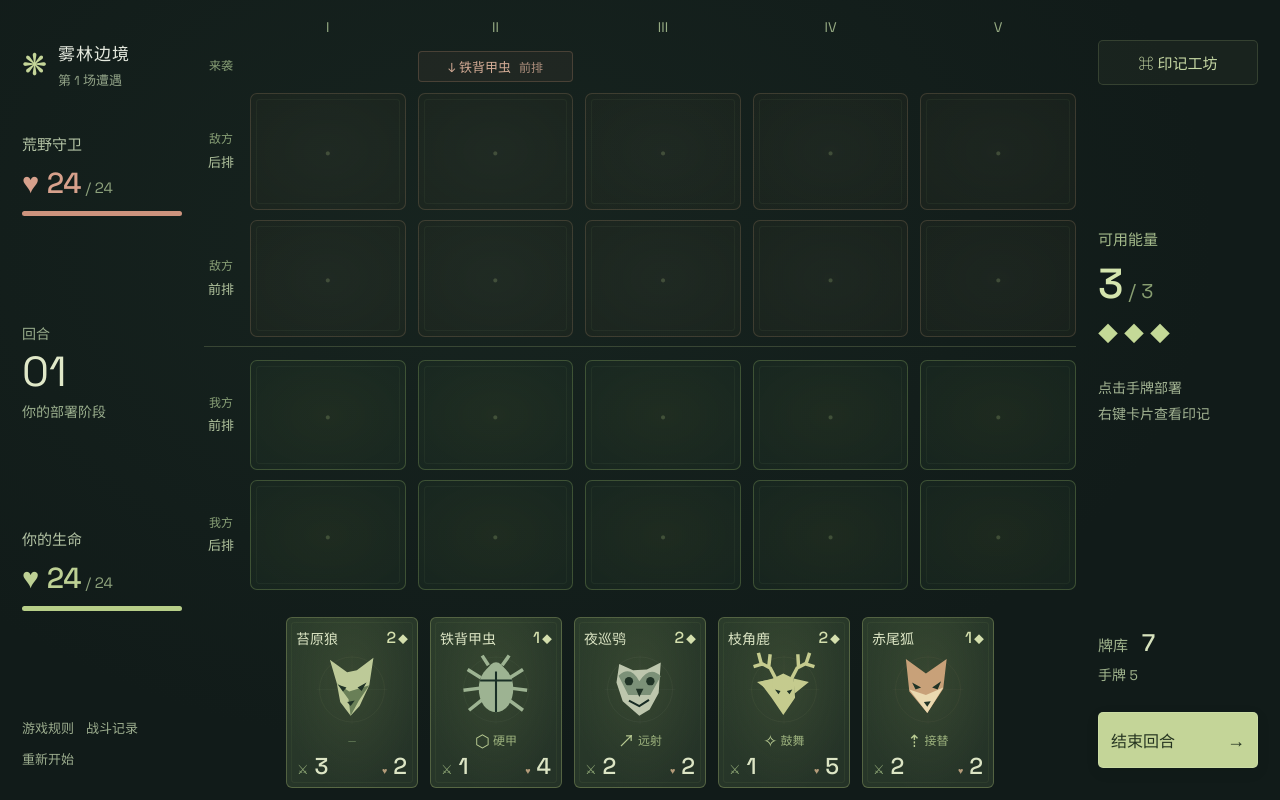
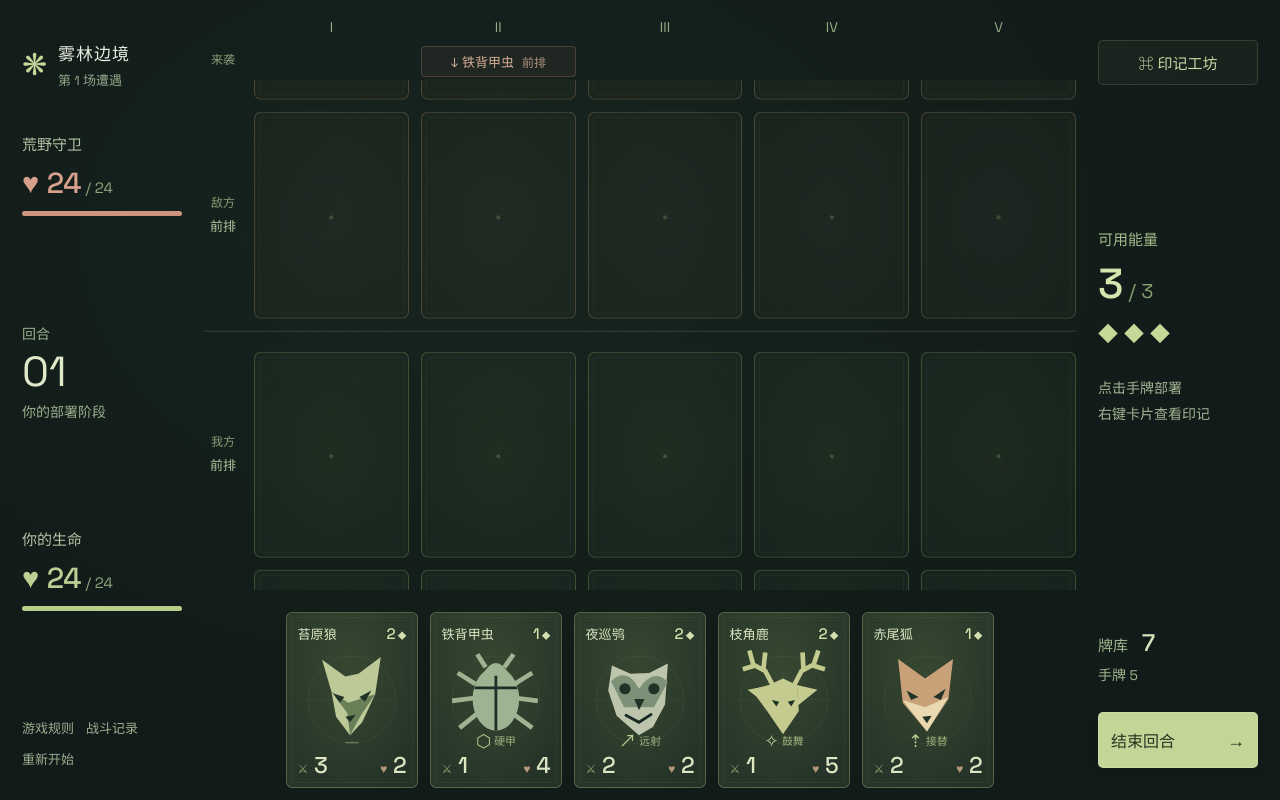
Before and after one commit to aniki-16x16/card-game, a React (Vite) app: page / in a window 1280 px wide. Built offline with nearby package versions, Linux system fonts and the light colour scheme.

Commit message:
feat: 优化镜头调度

```diff
--- a/src/App.tsx
+++ b/src/App.tsx
@@ -7,6 +7,7 @@ import { SIGILS, deploy, initialDeck, load, makeCard, resolveRound, sigils, star
 import type { Card, Sigil, Unit } from './game'
 import './App.css'
 import './BattleView.css'
+import './BattleCamera.css'
 
 function Modal({ children, onClose, label, dismissible = true }: { children: ReactNode; onClose: () => void; label: string; dismissible?: boolean }) {
   const ref = useRef<HTMLDialogElement>(null)
@@ -78,7 +79,7 @@ export default function App() {
 
     {detail && <Modal label="生物印记" onClose={() => setInspected(null)}><div className="sigil-detail-heading"><Creature species={detail.species}/><div><span className="eyebrow">生物印记</span><h2>{detail.name}</h2><p>攻击 {detail.attack} · 生命 {detailHp} · 能量 {detail.cost}</p></div></div><div className="sigil-detail-capacity">外来印记容量 <strong>{load(detail)} / {detail.capacity}</strong><span>天生印记不占容量</span></div><div className="sigil-detail-list">{sigils(detail).length ? sigils(detail).map(s => <div key={s}><span>{SIGILS[s].icon}</span><div><h3>{SIGILS[s].name}<small>{detail.added.includes(s) ? '继承 · 占用' : '天生 · 转移占用'} {SIGILS[s].weight} 容量</small></h3><p>{SIGILS[s].description}</p></div></div>) : <p>没有印记。可在战前的印记工坊中继承其他生物的能力。</p>}</div><button className="primary" onClick={() => setInspected(null)}>返回</button></Modal>}
     {showLog && <Modal label="战斗记录" onClose={() => setShowLog(false)}><h2>战斗记录</h2><ol className="battle-log-dialog">{battle.log.map((line, i) => <li key={i}>{line}</li>)}</ol></Modal>}
-    {rules && <Modal label="游戏规则" onClose={() => setRules(false)}><span className="eyebrow">FIELD MANUAL</span><h2>旅人的战斗手册</h2><div className="rule-block"><h3>01 · 部署与交锋</h3><p>点击手牌，再点击己方空位支付能量部署。结束回合后：敌方预告单位入场 → 我方攻击 → 敌方攻击 → 抽 1 张牌、恢复能量。双方均先前排后后排，每排从左到右结算。预告位置被占时尝试同列另一排；全列已满则放弃入场。</p></div><div className="rule-block"><h3>02 · 前排与后排</h3><p>普通生物只有在前排才能攻击。攻击先命中同列敌方前排，再命中后排；该列全空才扣除对方生命。接替会在交锋开始及每次攻击后检查空位。</p></div><div className="rule-block"><h3>03 · 赢得遭遇</h3><p>敌方生命归零获胜，选一张奖励卡后进入工坊。你的生命归零则失败，可以重试或改造。每场战斗生命重置，卡牌不会因战斗死亡永久丢失。牌库耗尽后，每次抽牌改为受到递增的疲劳伤害（1、2、3…）。</p></div><div className="rule-block"><h3>04 · 能量与印记</h3><p>初始能量上限 3，每两回合增加 1，上限为 6。印记只在战斗外改造，供体会被消耗，受体可以多次继承，只要不超过容量。当前原型使用固定牌序，方便比较不同改造。</p></div><div className="sigil-glossary">{Object.entries(SIGILS).map(([key, s]) => <div key={key}><b>{s.icon} {s.name}<small>{s.weight} 容量</small></b><p>{s.description}</p></div>)}</div><button className="primary" onClick={() => setRules(false)}>准备好了 →</button></Modal>}
+    {rules && <Modal label="游戏规则" onClose={() => setRules(false)}><span className="eyebrow">FIELD MANUAL</span><h2>旅人的战斗手册</h2><p className="modal-description">镜头默认居中。按 W / S 或滚动鼠标滚轮，快速向敌方 / 己方切换一档；无需长按。</p><div className="rule-block"><h3>01 · 部署与交锋</h3><p>点击手牌，再点击己方空位支付能量部署。结束回合后：敌方预告单位入场 → 我方攻击 → 敌方攻击 → 抽 1 张牌、恢复能量。双方均先前排后后排，每排从左到右结算。预告位置被占时尝试同列另一排；全列已满则放弃入场。</p></div><div className="rule-block"><h3>02 · 前排与后排</h3><p>普通生物只有在前排才能攻击。攻击先命中同列敌方前排，再命中后排；该列全空才扣除对方生命。接替会在交锋开始及每次攻击后检查空位。</p></div><div className="rule-block"><h3>03 · 赢得遭遇</h3><p>敌方生命归零获胜，选一张奖励卡后进入工坊。你的生命归零则失败，可以重试或改造。每场战斗生命重置，卡牌不会因战斗死亡永久丢失。牌库耗尽后，每次抽牌改为受到递增的疲劳伤害（1、2、3…）。</p></div><div className="rule-block"><h3>04 · 能量与印记</h3><p>初始能量上限 3，每两回合增加 1，上限为 6。印记只在战斗外改造，供体会被消耗，受体可以多次继承，只要不超过容量。当前原型使用固定牌序，方便比较不同改造。</p></div><div className="sigil-glossary">{Object.entries(SIGILS).map(([key, s]) => <div key={key}><b>{s.icon} {s.name}<small>{s.weight} 容量</small></b><p>{s.description}</p></div>)}</div><button className="primary" onClick={() => setRules(false)}>准备好了 →</button></Modal>}
     {reset && <Modal label="重新开始冒险" onClose={() => setReset(false)}><span className="eyebrow">A NEW JOURNEY</span><h2>重新出发？</h2><p className="modal-description">当前战斗、奖励卡和印记改造都会重置，恢复最初的 12 张牌。</p><div className="modal-actions"><button className="secondary" onClick={() => setReset(false)}>继续旅程</button><button className="primary" onClick={() => { const cards = initialDeck(); setDeck(cards); restart(cards, 1); clearForge(); setMode('battle'); setReset(false); setNotice('新的旅程开始了。') }}>重新开始</button></div></Modal>}
     {battle.status !== 'playing' && mode === 'battle' && <Modal dismissible={battle.status !== 'won'} label={battle.status === 'won' ? '遭遇胜利' : '遭遇失败'} onClose={() => setMode('forge')}><span className="eyebrow">{battle.status === 'won' ? 'THE WILDS REMEMBER' : 'REST, AND RETURN'}</span><h2>{battle.status === 'won' ? '林地为你让路。' : '在雾中暂歇。'}</h2><p className="modal-description">{battle.status === 'won' ? '选择一位新伙伴，然后前往印记工坊，为下一场遭遇做准备。' : '你的契约仍然保留。调整阵型，或到工坊重新组合印记，再试一次。'}</p>{battle.status === 'won' ? <div className="reward-cards">{[4, 7, 6].map((t, i) => { const card = makeCard((t + battle.encounter - 1) % 8, `reward-${battle.encounter}-${i}`); return <button key={card.id} onClick={() => { const next = [...deck, card]; setDeck(next); restart(next, battle.encounter + 1); clearForge(); setMode('forge'); setNotice(`${card.name} 加入了你的牌组。`) }}><CardFace onInspect={setInspected} card={card}/><span>选择伙伴 ＋</span></button> })}</div> : <div className="modal-actions"><button className="secondary" onClick={() => { restart(); setMode('forge') }}>前往工坊</button><button className="primary" onClick={() => restart()}>再次挑战 →</button></div>}</Modal>}
   </div>
--- /dev/null
+++ b/src/BattleCamera.css
@@ -0,0 +1,37 @@
+/* A single 3:4 card plane is shared by hand and field; only the camera scales it. */
+.camera-field { position: relative; display: flex; flex-direction: column; gap: 0; overflow: hidden; }
+.camera-head { flex: 0 0 auto; align-self: center; overflow: visible; }
+.camera-head .combat-columns { height: 24px; }
+.camera-head .combat-intents { height: 38px; }
+.camera-field .combat-columns, .camera-field .combat-intents, .camera-field .combat-rank {
+  grid-template-columns: 38px repeat(5, var(--lane-width)); gap: 12px;
+}
+.camera-head .combat-columns, .camera-head .combat-intents { grid-template-columns: var(--header-label) repeat(5, var(--lane-width)); gap: var(--header-gap); }
+.camera-viewport { flex: 1; min-height: 0; overflow: clip; touch-action: none; }
+.camera-space { position: relative; margin-inline: auto; transition: transform 220ms cubic-bezier(.22, .8, .24, 1); will-change: transform; }
+.camera-world { width: var(--world-width); position: absolute; top: 0; left: 0; transform-origin: top left; }
+.camera-world .combat-side { display: flex; flex-direction: column; gap: 12px; }
+.camera-world .combat-side.player { margin-top: 12px; padding-top: 20px; border-top: 1px solid #b6c78638; }
+.camera-world .combat-rank { flex: none; }
+.camera-world .combat-slot { aspect-ratio: 3 / 4; height: auto; width: var(--lane-width); padding: 0; border: none; box-shadow: inset 0 0 0 1px #8fae6550; }
+.camera-world .combat-side.enemy .combat-slot { box-shadow: inset 0 0 0 1px #a8896755; }
+.camera-world .combat-slot.deployable { outline: 1px dashed #b5d481aa; outline-offset: -1px; }
+.camera-world .combat-slot:focus-visible { outline: 2px solid #e0eab3; outline-offset: -3px; }
+.camera-world .combat-slot.filled { background: none; }
+.camera-world .combat-slot .card-face, .combat-hand .combat-hand-card .card-face { width: 100%; height: auto; aspect-ratio: 3 / 4; padding: 8%; container-type: inline-size; }
+.camera-world .card-face > .creature, .combat-hand .card-face > .creature { height: auto; position: absolute; width: 86%; left: 7%; top: 18%; margin: 0; }
+.camera-world .card-face .card-top, .combat-hand .card-face .card-top { font-size: 12cqw; gap: 3px; white-space: nowrap; }
+.camera-world .card-face .cost, .combat-hand .card-face .cost { font-size: 14cqw; }
+.camera-world .card-face .cost small, .combat-hand .card-face .cost small { font-size: 8cqw; }
+.camera-world .card-face .card-sigils, .combat-hand .card-face .card-sigils { position: absolute; left: 5%; right: 5%; bottom: 21%; min-height: 0; gap: 5%; }
+.camera-world .card-face .card-sigils > span, .combat-hand .card-face .card-sigils > span { font-size: 16cqw; }
+.camera-world .card-face .card-sigils small, .combat-hand .card-face .card-sigils small { font-size: 10cqw; }
+.camera-world .card-face .card-stats, .combat-hand .card-face .card-stats { bottom: 6%; left: 8%; right: 8%; font-size: 21cqw; }
+.camera-world .card-face .card-stats i, .combat-hand .card-face .card-stats i { font-size: 11cqw; }
+@media (max-width: 760px) {
+  .camera-world .rank-label, .camera-world .rank-label b { font-size: 15px; }
+}
+
+.combat-hand { scrollbar-width: none; }
+.combat-hand::-webkit-scrollbar { display: none; }
+@media (prefers-reduced-motion: reduce) { .camera-space { transition: none; } }
--- a/src/BattleView.tsx
+++ b/src/BattleView.tsx
@@ -1,4 +1,6 @@
 import type { Battle, Card, Unit } from './game'
+import { useEffect, useLayoutEffect, useRef, useState } from 'react'
+import type { CSSProperties } from 'react'
 import { CardFace } from './Cards'
 
 type Props = {
@@ -27,7 +29,67 @@ function Life({ value, max, enemy = false }: { value: number; max: number; enemy
 export function BattleView(props: Props) {
   const { battle, selected, settling, onInspect } = props
   const card = battle.hand.find(c => c.id === selected)
-  return <div className="combat-screen">
+  const viewport = useRef<HTMLDivElement>(null)
+  const [size, setSize] = useState({ width: 900, height: 600 })
+  const screen = useRef<HTMLDivElement>(null)
+  const [cameraStop, setCameraStop] = useState(1)
+  const cardWidth = Math.max(128, Math.min(210, (size.width - 98) / 5))
+  const worldWidth = 5 * cardWidth + 98
+  const worldHeight = 4 * cardWidth * 4 / 3 + 57
+  const scale = Math.min(1, size.width / worldWidth)
+  useLayoutEffect(() => {
+    const element = viewport.current
+    if (!element) return
+    const observer = new ResizeObserver(() => setSize({ width: element.clientWidth, height: element.clientHeight }))
+    observer.observe(element)
+    return () => observer.disconnect()
+  }, [])
+  useEffect(() => {
+    const root = screen.current
+    if (!root) return
+    const blocked = () => !!document.querySelector('dialog[open]')
+    const move = (direction: number) => setCameraStop(current => Math.max(0, Math.min(2, current + direction)))
+    const onKey = (event: KeyboardEvent) => {
+      if (blocked() || event.ctrlKey || event.metaKey || event.altKey) return
+      if (event.target instanceof Element && event.target.closest('input, textarea, select, [contenteditable="true"]')) return
+      const key = event.key.toLowerCase()
+      if (key !== 'w' && key !== 's') return
+      event.preventDefault()
+      if (!event.repeat) move(key === 'w' ? -1 : 1)
+    }
+    let lastWheel = -Infinity
+    const onWheel = (event: WheelEvent) => {
+      if (blocked() || event.ctrlKey || Math.abs(event.deltaY) < Math.abs(event.deltaX) || event.deltaY === 0) return
+      event.preventDefault()
+      const now = performance.now()
+      // A wheel/trackpad gesture is one command, including its momentum tail.
+      if (now - lastWheel > 180) move(event.deltaY < 0 ? -1 : 1)
+      lastWheel = now
+    }
+    let touchStart: number | null = null
+    const onTouchStart = (event: TouchEvent) => { touchStart = event.touches.length === 1 ? event.touches[0].clientY : null }
+    const onTouchEnd = (event: TouchEvent) => {
+      if (!blocked() && touchStart !== null && event.changedTouches.length) {
+        const distance = touchStart - event.changedTouches[0].clientY
+        if (Math.abs(distance) > 35) move(distance > 0 ? 1 : -1)
+      }
+      touchStart = null
+    }
+    const field = viewport.current
+    window.addEventListener('keydown', onKey)
+    root.addEventListener('wheel', onWheel, { passive: false })
+    field?.addEventListener('touchstart', onTouchStart, { passive: true })
+    field?.addEventListener('touchend', onTouchEnd, { passive: true })
+    return () => {
+      window.removeEventListener('keydown', onKey)
+      root.removeEventListener('wheel', onWheel)
+      field?.removeEventListener('touchstart', onTouchStart)
+      field?.removeEventListener('touchend', onTouchEnd)
+    }
+  }, [])
+  const cameraOffset = Math.max(0, worldHeight * scale - size.height) * cameraStop / 2
+  const cameraStyle = { '--world-width': `${worldWidth}px`, '--lane-width': `${cardWidth}px`, '--camera-scale': scale } as CSSProperties
+  return <div className="combat-screen" ref={screen}>
     <aside className="combat-rail left-rail" aria-label="战斗状态">
       <div className="combat-identity"><span>❋</span><strong>雾林边境</strong><small>第 {battle.encounter} 场遭遇</small></div>
       <Life value={battle.enemyHp} max={20 + battle.encounter * 4} enemy />
@@ -36,22 +98,28 @@ export function BattleView(props: Props) {
       <div className="rail-menu"><button onClick={props.onRules}>游戏规则</button><button onClick={props.onLog}>战斗记录</button><button disabled={settling} onClick={props.onReset}>重新开始</button></div>
     </aside>
 
-    <section className={`combat-field ${settling ? 'is-resolving' : ''}`} aria-label="战场">
+    <section className={`combat-field camera-field ${settling ? 'is-resolving' : ''}`} aria-label="战场" style={cameraStyle}>
+      <div className="camera-head" style={{ height: 62, width: worldWidth * scale }}><div style={{ '--lane-width': `${cardWidth * scale}px`, '--header-gap': `${12 * scale}px`, '--header-label': `${38 * scale}px` } as CSSProperties}>
       <div className="combat-columns"><span />{['I', 'II', 'III', 'IV', 'V'].map(n => <span key={n}>{n}</span>)}</div>
       <div className="combat-intents"><span className="rank-label">来袭</span>{Array.from({ length: 5 }, (_, col) => <div key={col}>{battle.intents.filter(i => i.col === col).map(i => <button key={i.card.id} onClick={() => onInspect(i.card)} onContextMenu={event => { event.preventDefault(); onInspect(i.card) }}>↓ {i.card.name}<small>{i.row === 0 ? '前排' : '后排'}</small></button>)}</div>)}</div>
+      </div></div>
+      <div className="camera-viewport" ref={viewport} tabIndex={0} aria-label="战场镜头：W 或滚轮向上，S 或滚轮向下">
+      <div className="camera-space" data-camera-stop={cameraStop} style={{ height: worldHeight * scale, width: worldWidth * scale, transform: `translateY(${-cameraOffset}px)` }}>
+      <div className="camera-world" style={{ transform: `scale(${scale})` }}>
       {(['enemy', 'player'] as const).map(side => <div className={`combat-side ${side}`} key={side}>
         {(side === 'enemy' ? [1, 0] : [0, 1]).map(row => <div className="combat-rank" key={row}>
           <span className="rank-label">{side === 'enemy' ? '敌方' : '我方'}<b>{row === 0 ? '前排' : '后排'}</b></span>
           {battle[side][row].map((unit, col) => <button
-            key={col}
+            key={col} data-slot={`${side}-${row}-${col}`}
             className={`combat-slot ${unit ? 'filled' : ''} ${side === 'player' && !unit && card && card.cost <= battle.energy && !settling ? 'deployable' : ''}`}
             aria-label={`${side === 'player' ? '我方' : '敌方'}${row === 0 ? '前排' : '后排'}第${col + 1}列${unit ? ` ${unit.name}` : ' 空位'}`}
             disabled={settling}
             onClick={() => { if (unit) onInspect(unit); else if (side === 'player') props.onDeploy(row, col) }}
             onContextMenu={event => { if (unit) { event.preventDefault(); onInspect(unit) } }}
-          >{unit ? <CardFace card={unit} compact onInspect={onInspect} /> : <span className="vacant-mark">{side === 'player' && card ? '+' : '·'}</span>}</button>)}
+          >{unit ? <CardFace card={unit} onInspect={onInspect} /> : <span className="vacant-mark">{side === 'player' && card ? '+' : '·'}</span>}</button>)}
         </div>)}
       </div>)}
+      </div></div></div>
     </section>
 
     <aside className="combat-rail right-rail" aria-label="战斗操作">
```
Also changed, not shown: 1 other file (tests, documents, lock files or other folders).
